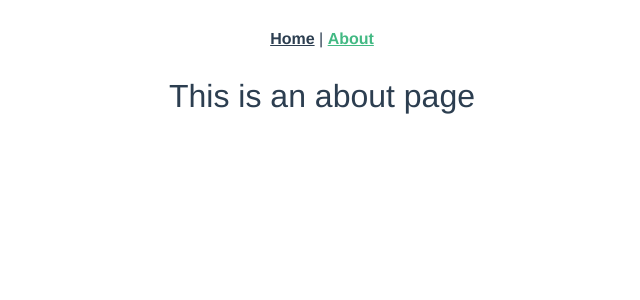
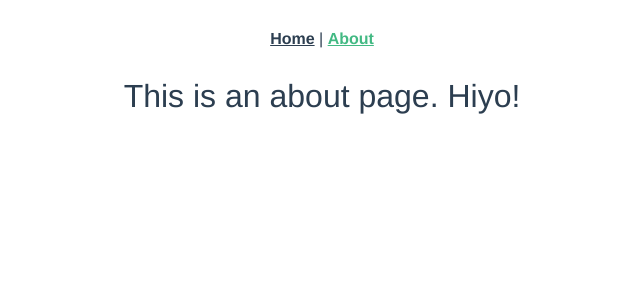
Before and after one commit to daywa1ker/joecondon, a Vue app: page /#/about in a window 1280 px wide. Shown: the top 300 px of the page, without its empty margins (318-958 px from the left). Built offline with nearby package versions, Linux system fonts and the light colour scheme.

Commit message:
testing netlify deploy

```diff
--- a/src/views/About.vue
+++ b/src/views/About.vue
@@ -1,5 +1,5 @@
 <template>
   <div class="about">
-    <h1>This is an about page</h1>
+    <h1>This is an about page. Hiyo!</h1>
   </div>
 </template>
```
